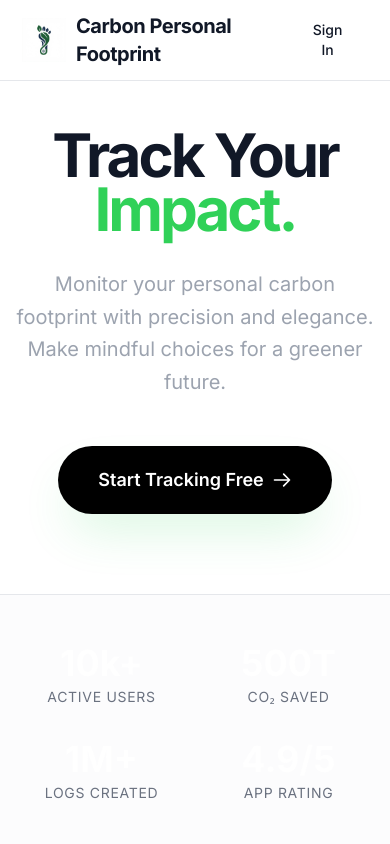
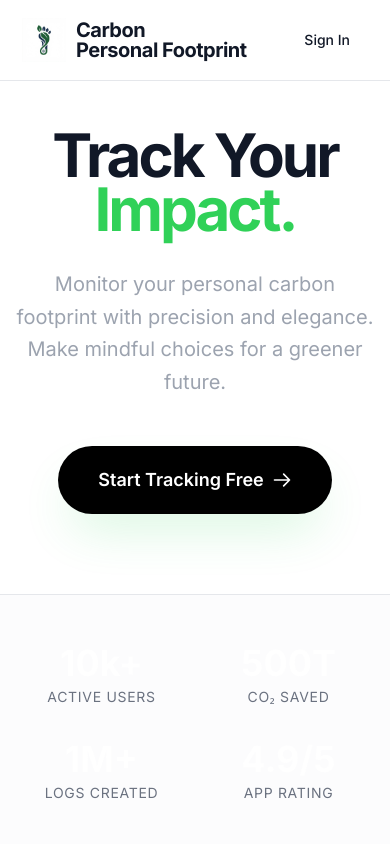
Before and after one commit to srivilliamsai/CarbonPersonalFootprintApp, a React (Vite) app in the folder frontend/: page / in a window 390 px wide. Shown: the top 844 px of the page. Built offline with nearby package versions, Linux system fonts and the light colour scheme.

Commit message:
Fix mobile theme color, sign-in button layout, and logo text split

```diff
--- a/frontend/src/Footer.jsx
+++ b/frontend/src/Footer.jsx
@@ -33,7 +33,10 @@ const Footer = ({ onNavigate }) => {
                     <div className="flex items-center gap-3 mb-6">
                         <img src={`${import.meta.env.BASE_URL}logo-dark.png`} alt="Carbon Footprint Logo" className="h-8 w-8 object-contain hidden dark:block" />
                         <img src={`${import.meta.env.BASE_URL}logo-light.png`} alt="Carbon Footprint Logo" className="h-8 w-8 object-contain block dark:hidden" />
-                        <div className="text-2xl font-bold tracking-tight text-gray-900 dark:text-white">Carbon Personal Footprint</div>
+                        <div className="text-2xl font-bold tracking-tight text-gray-900 dark:text-white flex flex-col items-start md:block leading-none md:leading-normal">
+                            <span>Carbon</span>
+                            <span>Personal Footprint</span>
+                        </div>
                     </div>
                     <p className="leading-relaxed">
                         Empowering individuals to take control of their environmental impact through data and design.
--- a/frontend/src/LandingPage.jsx
+++ b/frontend/src/LandingPage.jsx
@@ -235,14 +235,17 @@ const LandingPage = ({ onGetStarted, onNavigate, initialScrollSection }) => {
                     <div className="text-xl font-bold tracking-tight flex items-center gap-3">
                         <img src={`${import.meta.env.BASE_URL}logo-dark.png`} alt="Carbon Footprint Logo" className="h-10 w-10 object-contain hidden dark:block scale-110" />
                         <img src={`${import.meta.env.BASE_URL}logo-light.png`} alt="Carbon Footprint Logo" className="h-10 w-10 object-contain block dark:hidden scale-110" />
-                        <span className="relative z-10">Carbon Personal Footprint</span>
+                        <span className="relative z-10 flex flex-col items-start md:flex-row md:items-center md:gap-1 leading-none md:leading-normal">
+                            <span>Carbon</span>
+                            <span>Personal Footprint</span>
+                        </span>
                     </div>
                     <div className="flex items-center gap-8">
                         <a href="#features" className="hidden md:block text-sm text-gray-500 dark:text-gray-400 hover:text-black dark:hover:text-white transition-colors">Features</a>
                         <a href="#impact" className="hidden md:block text-sm text-gray-500 dark:text-gray-400 hover:text-black dark:hover:text-white transition-colors">Impact</a>
                         <button
                             onClick={onGetStarted}
-                            className="text-sm font-medium bg-white/10 px-5 py-2 rounded-full hover:bg-white/20 transition-all"
+                            className="text-sm font-medium bg-white/10 px-4 md:px-5 py-2 rounded-full hover:bg-white/20 transition-all whitespace-nowrap"
                         >
                             Sign In
                         </button>
--- a/frontend/src/footer/API.jsx
+++ b/frontend/src/footer/API.jsx
@@ -12,10 +12,12 @@ const API = ({ onNavigate }) => {
                     >
                         <img src={`${import.meta.env.BASE_URL}logo-dark.png`} alt="Logo" className="h-8 w-8 object-contain hidden dark:block" />
                         <img src={`${import.meta.env.BASE_URL}logo-light.png`} alt="Logo" className="h-8 w-8 object-contain block dark:hidden" />
-                        <span className="relative z-10">Carbon Personal Footprint</span>
+                        <span className="relative z-10 flex flex-col items-start md:flex-row md:items-center md:gap-1 leading-none md:leading-normal">
+                            <span>Carbon</span>
+                            <span>Personal Footprint</span>
+                        </span>
                     </div>
-                    <div className="hidden md:block font-bold text-xl tracking-tight text-gray-500">API Reference</div>
-                    <div className="w-24"></div>
+                    <div className="font-bold text-sm md:text-xl tracking-tight text-gray-500">API Reference</div>
                 </div>
             </nav>
 
--- a/frontend/src/footer/About.jsx
+++ b/frontend/src/footer/About.jsx
@@ -12,10 +12,12 @@ const About = ({ onNavigate }) => {
                     >
                         <img src={`${import.meta.env.BASE_URL}logo-dark.png`} alt="Logo" className="h-8 w-8 object-contain hidden dark:block" />
                         <img src={`${import.meta.env.BASE_URL}logo-light.png`} alt="Logo" className="h-8 w-8 object-contain block dark:hidden" />
-                        <span className="relative z-10">Carbon Personal Footprint</span>
+                        <span className="relative z-10 flex flex-col items-start md:flex-row md:items-center md:gap-1 leading-none md:leading-normal">
+                            <span>Carbon</span>
+                            <span>Personal Footprint</span>
+                        </span>
                     </div>
-                    <div className="hidden md:block font-bold text-xl tracking-tight text-gray-500">About Us</div>
-                    <div className="w-24"></div>
+                    <div className="font-bold text-sm md:text-xl tracking-tight text-gray-500">About Us</div>
                 </div>
             </nav>
 
--- a/frontend/src/footer/Blog.jsx
+++ b/frontend/src/footer/Blog.jsx
@@ -170,10 +170,12 @@ const Blog = ({ onNavigate }) => {
                     >
                         <img src={`${import.meta.env.BASE_URL}logo-dark.png`} alt="Logo" className="h-8 w-8 object-contain hidden dark:block" />
                         <img src={`${import.meta.env.BASE_URL}logo-light.png`} alt="Logo" className="h-8 w-8 object-contain block dark:hidden" />
-                        <span className="relative z-10">Carbon Personal Footprint</span>
+                        <span className="relative z-10 flex flex-col items-start md:flex-row md:items-center md:gap-1 leading-none md:leading-normal">
+                            <span>Carbon</span>
+                            <span>Personal Footprint</span>
+                        </span>
                     </div>
-                    <div className="hidden md:block font-bold text-xl tracking-tight text-gray-500">Blog</div>
-                    <div className="w-24"></div>
+                    <div className="font-bold text-sm md:text-xl tracking-tight text-gray-500">Blog</div>
                 </div>
             </nav>
 
--- a/frontend/src/footer/FeaturesPage.jsx
+++ b/frontend/src/footer/FeaturesPage.jsx
@@ -14,10 +14,12 @@ const FeaturesPage = ({ onNavigate }) => {
                     >
                         <img src={`${import.meta.env.BASE_URL}logo-dark.png`} alt="Logo" className="h-8 w-8 object-contain hidden dark:block" />
                         <img src={`${import.meta.env.BASE_URL}logo-light.png`} alt="Logo" className="h-8 w-8 object-contain block dark:hidden" />
-                        <span className="relative z-10">Carbon Personal Footprint</span>
+                        <span className="relative z-10 flex flex-col items-start md:flex-row md:items-center md:gap-1 leading-none md:leading-normal">
+                            <span>Carbon</span>
+                            <span>Personal Footprint</span>
+                        </span>
                     </div>
-                    <div className="hidden md:block font-bold text-xl tracking-tight text-gray-500">Features</div>
-                    <div className="w-24"></div> {/* Spacer for centering */}
+                    <div className="font-bold text-sm md:text-xl tracking-tight text-gray-500">Features</div>
                 </div>
             </nav>
 
--- a/frontend/src/footer/Integrations.jsx
+++ b/frontend/src/footer/Integrations.jsx
@@ -28,10 +28,12 @@ const Integrations = ({ onNavigate }) => {
                     >
                         <img src={`${import.meta.env.BASE_URL}logo-dark.png`} alt="Logo" className="h-8 w-8 object-contain hidden dark:block" />
                         <img src={`${import.meta.env.BASE_URL}logo-light.png`} alt="Logo" className="h-8 w-8 object-contain block dark:hidden" />
-                        <span className="relative z-10">Carbon Personal Footprint</span>
+                        <span className="relative z-10 flex flex-col items-start md:flex-row md:items-center md:gap-1 leading-none md:leading-normal">
+                            <span>Carbon</span>
+                            <span>Personal Footprint</span>
+                        </span>
                     </div>
-                    <div className="hidden md:block font-bold text-xl tracking-tight text-gray-500">Integrations</div>
-                    <div className="w-24"></div>
+                    <div className="font-bold text-sm md:text-xl tracking-tight text-gray-500">Integrations</div>
                 </div>
             </nav>
 
--- a/frontend/src/footer/Press.jsx
+++ b/frontend/src/footer/Press.jsx
@@ -12,10 +12,12 @@ const Press = ({ onNavigate }) => {
                     >
                         <img src={`${import.meta.env.BASE_URL}logo-dark.png`} alt="Logo" className="h-8 w-8 object-contain hidden dark:block" />
                         <img src={`${import.meta.env.BASE_URL}logo-light.png`} alt="Logo" className="h-8 w-8 object-contain block dark:hidden" />
-                        <span className="relative z-10">Carbon Personal Footprint</span>
+                        <span className="relative z-10 flex flex-col items-start md:flex-row md:items-center md:gap-1 leading-none md:leading-normal">
+                            <span>Carbon</span>
+                            <span>Personal Footprint</span>
+                        </span>
                     </div>
-                    <div className="hidden md:block font-bold text-xl tracking-tight text-gray-500">Press Center</div>
-                    <div className="w-24"></div>
+                    <div className="font-bold text-sm md:text-xl tracking-tight text-gray-500">Press Center</div>
                 </div>
             </nav>
 
--- a/frontend/src/footer/Pricing.jsx
+++ b/frontend/src/footer/Pricing.jsx
@@ -15,10 +15,12 @@ const Pricing = ({ onNavigate }) => {
                     >
                         <img src={`${import.meta.env.BASE_URL}logo-dark.png`} alt="Logo" className="h-8 w-8 object-contain hidden dark:block" />
                         <img src={`${import.meta.env.BASE_URL}logo-light.png`} alt="Logo" className="h-8 w-8 object-contain block dark:hidden" />
-                        <span className="relative z-10">Carbon Personal Footprint</span>
+                        <span className="relative z-10 flex flex-col items-start md:flex-row md:items-center md:gap-1 leading-none md:leading-normal">
+                            <span>Carbon</span>
+                            <span>Personal Footprint</span>
+                        </span>
                     </div>
-                    <div className="hidden md:block font-bold text-xl tracking-tight text-gray-500">Pricing</div>
-                    <div className="w-24"></div>
+                    <div className="font-bold text-sm md:text-xl tracking-tight text-gray-500">Pricing</div>
                 </div>
             </nav>
 
--- a/frontend/src/footer/Privacy.jsx
+++ b/frontend/src/footer/Privacy.jsx
@@ -12,10 +12,12 @@ const Privacy = ({ onNavigate }) => {
                     >
                         <img src={`${import.meta.env.BASE_URL}logo-dark.png`} alt="Logo" className="h-8 w-8 object-contain hidden dark:block" />
                         <img src={`${import.meta.env.BASE_URL}logo-light.png`} alt="Logo" className="h-8 w-8 object-contain block dark:hidden" />
-                        <span className="relative z-10">Carbon Personal Footprint</span>
+                        <span className="relative z-10 flex flex-col items-start md:flex-row md:items-center md:gap-1 leading-none md:leading-normal">
+                            <span>Carbon</span>
+                            <span>Personal Footprint</span>
+                        </span>
                     </div>
-                    <div className="hidden md:block font-bold text-xl tracking-tight text-gray-500">Privacy Policy</div>
-                    <div className="w-24"></div>
+                    <div className="font-bold text-sm md:text-xl tracking-tight text-gray-500">Privacy Policy</div>
                 </div>
             </nav>
 
--- a/frontend/src/footer/Security.jsx
+++ b/frontend/src/footer/Security.jsx
@@ -12,10 +12,12 @@ const Security = ({ onNavigate }) => {
                     >
                         <img src={`${import.meta.env.BASE_URL}logo-dark.png`} alt="Logo" className="h-8 w-8 object-contain hidden dark:block" />
                         <img src={`${import.meta.env.BASE_URL}logo-light.png`} alt="Logo" className="h-8 w-8 object-contain block dark:hidden" />
-                        <span className="relative z-10">Carbon Personal Footprint</span>
+                        <span className="relative z-10 flex flex-col items-start md:flex-row md:items-center md:gap-1 leading-none md:leading-normal">
+                            <span>Carbon</span>
+                            <span>Personal Footprint</span>
+                        </span>
                     </div>
-                    <div className="hidden md:block font-bold text-xl tracking-tight text-gray-500">Security</div>
-                    <div className="w-24"></div>
+                    <div className="font-bold text-sm md:text-xl tracking-tight text-gray-500">Security</div>
                 </div>
             </nav>
 
--- a/frontend/src/footer/Terms.jsx
+++ b/frontend/src/footer/Terms.jsx
@@ -12,10 +12,12 @@ const Terms = ({ onNavigate }) => {
                     >
                         <img src={`${import.meta.env.BASE_URL}logo-dark.png`} alt="Logo" className="h-8 w-8 object-contain hidden dark:block" />
                         <img src={`${import.meta.env.BASE_URL}logo-light.png`} alt="Logo" className="h-8 w-8 object-contain block dark:hidden" />
-                        <span className="relative z-10">Carbon Personal Footprint</span>
+                        <span className="relative z-10 flex flex-col items-start md:flex-row md:items-center md:gap-1 leading-none md:leading-normal">
+                            <span>Carbon</span>
+                            <span>Personal Footprint</span>
+                        </span>
                     </div>
-                    <div className="hidden md:block font-bold text-xl tracking-tight text-gray-500">Terms of Service</div>
-                    <div className="w-24"></div>
+                    <div className="font-bold text-sm md:text-xl tracking-tight text-gray-500">Terms of Service</div>
                 </div>
             </nav>
 
```
